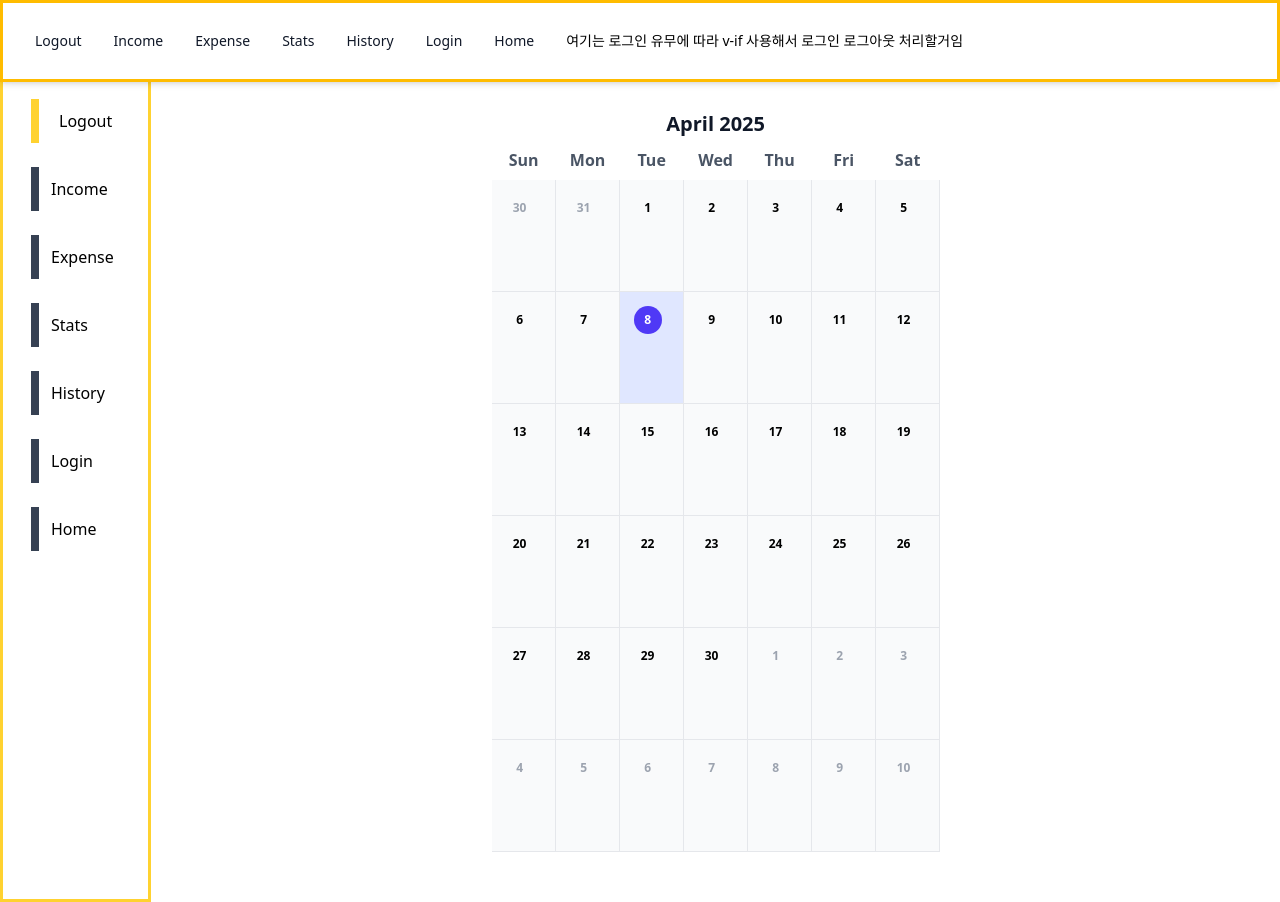
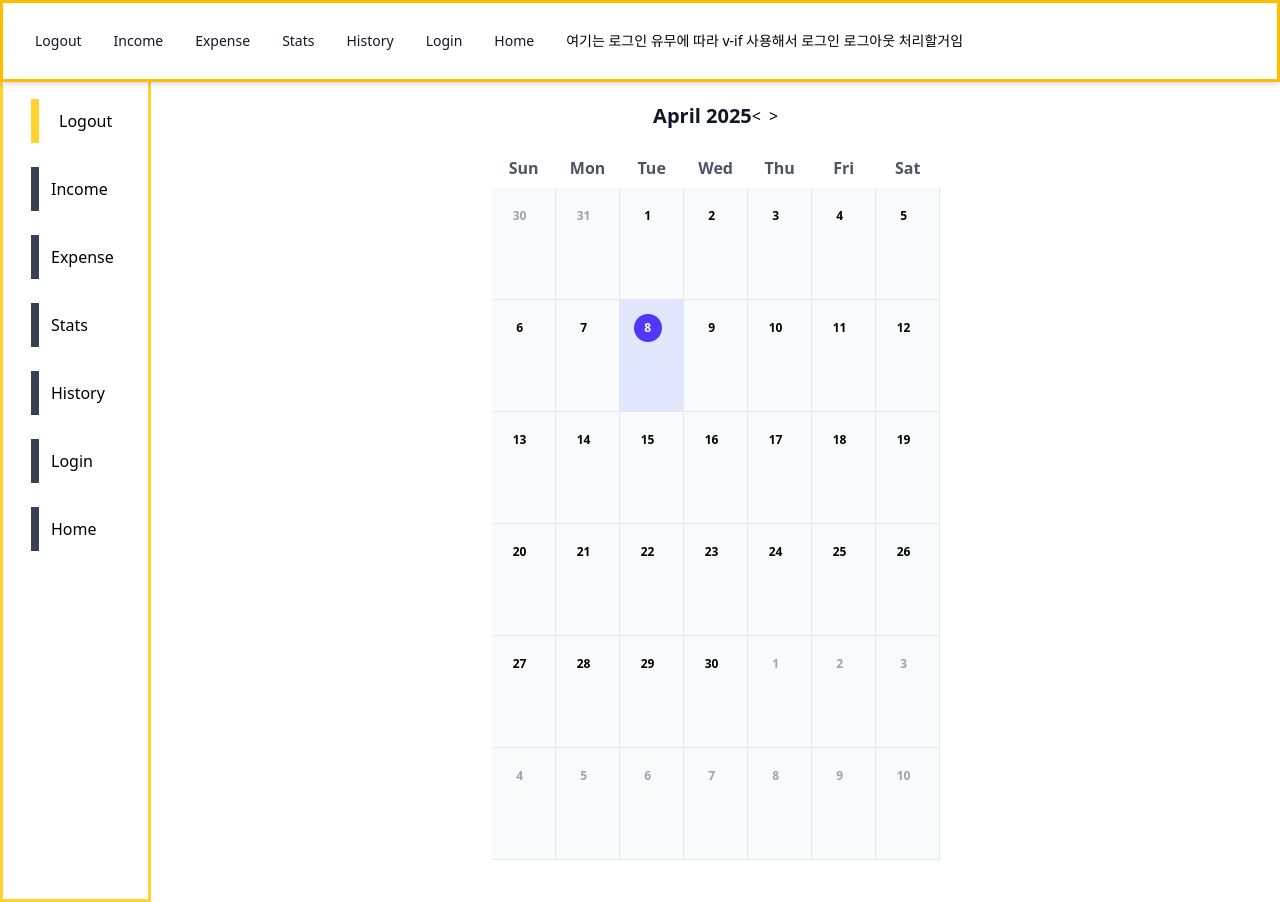
Before and after one commit to khyej/KBee, a Vue app in the folder kbee-vue/: page / in a window 1280 px wide. Built offline with nearby package versions, Linux system fonts and the light colour scheme.

Commit message:
Hi I am calendar

```diff
--- a/kbee-vue/src/components/Calendar.vue
+++ b/kbee-vue/src/components/Calendar.vue
@@ -1,20 +1,33 @@
 <template>
+  <div class="flex items-center justify-between mb-4">
+    <div>
+      <h2 v-if="selectedDate" class="text-xl font-semibold">
+        Selected Date: {{ formattedSelectedDate }}
+      </h2>
       <h5 class="text-xl leading-8 font-semibold text-gray-900">
         {{ currentMonth }} {{ currentYear }}
       </h5>
+    </div>
+    <div>
+      <button @click="goToPreviousMonth" class="mr-2">&lt;</button>
+      <button @click="goToNextMonth">&gt;</button>
+    </div>
+  </div>
   <div class="w-full max-w-md mx-auto">
     <div class="grid grid-cols-7 text-center font-semibold text-gray-600">
       <div v-for="day in daysOfWeek" :key="day" class="p-2">{{ day }}</div>
     </div>
     <div class="grid grid-cols-7 divide-gray-200">
-      <div
+      <button
         v-for="date in calendarDays"
         :key="date.id"
-        class="p-3.5 bg-gray-50 xl:aspect-auto lg:h-28 border-b border-r border-gray-200 flex justify-between flex-col max-lg:items-center min-h-[70px] transition-all duration-300 hover:bg-gray-100"
+        class="p-3.5 bg-gray-50 xl:aspect-auto lg:h-28 border-b border-r border-gray-200 flex justify-between flex-col max-lg:items-center min-h-[70px] transition-all duration-300 hover:bg-gray-100 focus:outline-none"
         :class="{
           'text-gray-400': date.outside,
           'bg-indigo-100': date.isToday,
+          'bg-yellow-200': isSelected(date),
         }"
+        @click="selectDate(date)"
       >
         <span
           class="text-xs font-semibold flex items-center justify-center w-7 h-7 rounded-full"
@@ -22,7 +35,7 @@
         >
           {{ date.day }}
         </span>
-      </div>
+      </button>
     </div>
   </div>
 </template>
@@ -31,10 +44,12 @@
 import { ref, computed } from 'vue';
 
 const daysOfWeek = ['Sun', 'Mon', 'Tue', 'Wed', 'Thu', 'Fri', 'Sat'];
-const now = new Date();
-const year = now.getFullYear();
-const month = now.getMonth();
-const today = now.getDate();
+const currentDate = ref(new Date()); // Use ref for reactivity
+const selectedDate = ref(null);
+
+const year = computed(() => currentDate.value.getFullYear());
+const month = computed(() => currentDate.value.getMonth());
+const today = computed(() => new Date().getDate());
 
 // Define currentMonth and currentYear here
 const monthNames = [
@@ -51,46 +66,102 @@ const monthNames = [
   'November',
   'December',
 ];
-const currentMonth = computed(() => monthNames[month]);
-const currentYear = computed(() => year);
+const currentMonth = computed(() => monthNames[month.value]);
+const currentYear = computed(() => year.value);
 
 const getDaysInMonth = (year, month) => new Date(year, month + 1, 0).getDate();
 const getFirstDayOfMonth = (year, month) => new Date(year, month, 1).getDay();
 
-const daysInCurrentMonth = getDaysInMonth(year, month);
-const firstDay = getFirstDayOfMonth(year, month);
-const daysInPrevMonth = getDaysInMonth(year, month - 1);
+const daysInCurrentMonth = computed(() =>
+  getDaysInMonth(year.value, month.value)
+);
+const firstDay = computed(() => getFirstDayOfMonth(year.value, month.value));
+const daysInPrevMonth = computed(() =>
+  getDaysInMonth(year.value, month.value - 1)
+);
 
-const prevMonthDays = Array.from({ length: firstDay }, (_, i) => ({
+const prevMonthDays = computed(() =>
+  Array.from({ length: firstDay.value }, (_, i) => ({
     id: `prev-${i}`,
-  day: daysInPrevMonth - firstDay + i + 1,
+    day: daysInPrevMonth.value - firstDay.value + i + 1,
     outside: true,
     isToday: false,
-}));
+  }))
+);
 
-const currentMonthDays = Array.from({ length: daysInCurrentMonth }, (_, i) => {
+const currentMonthDays = computed(() =>
+  Array.from({ length: daysInCurrentMonth.value }, (_, i) => {
     const day = i + 1;
     return {
       id: `current-${day}`,
       day,
       outside: false,
-    isToday: day === today,
+      isToday:
+        year.value === new Date().getFullYear() &&
+        month.value === new Date().getMonth() &&
+        day === today.value,
     };
-});
+  })
+);
 
-const totalDays = prevMonthDays.length + currentMonthDays.length;
-const nextMonthDays = Array.from({ length: 42 - totalDays }, (_, i) => ({
+const totalDays = computed(
+  () => prevMonthDays.value.length + currentMonthDays.value.length
+);
+const nextMonthDays = computed(() =>
+  Array.from({ length: 42 - totalDays.value }, (_, i) => ({
     id: `next-${i}`,
     day: i + 1,
     outside: true,
     isToday: false,
-}));
+  }))
+);
 
 const calendarDays = computed(() => [
-  ...prevMonthDays,
-  ...currentMonthDays,
-  ...nextMonthDays,
+  ...prevMonthDays.value,
+  ...currentMonthDays.value,
+  ...nextMonthDays.value,
 ]);
+
+// Function to go to the previous month
+const goToPreviousMonth = () => {
+  currentDate.value = new Date(
+    currentDate.value.getFullYear(),
+    currentDate.value.getMonth() - 1,
+    1
+  );
+};
+
+// Function to go to the next month
+const goToNextMonth = () => {
+  currentDate.value = new Date(
+    currentDate.value.getFullYear(),
+    currentDate.value.getMonth() + 1,
+    1
+  );
+};
+const selectDate = (date) => {
+  if (!date.outside) {
+    if (selectedDate.value?.id === date.id) {
+      selectedDate.value = null;
+    } else {
+      selectedDate.value = date;
+    }
+  }
+};
+
+const isSelected = (date) => {
+  return selectedDate.value?.id === date.id;
+};
+
+const formattedSelectedDate = computed(() => {
+  if (selectedDate.value) {
+    const selectedYear = year.value;
+    const selectedMonth = month.value;
+    const selectedDay = selectedDate.value.day;
+    return `${monthNames[selectedMonth]} ${selectedDay}, ${selectedYear}`;
+  }
+  return '';
+});
 </script>
 
 <style scoped>
```
Lines whose indentation alone changed are shown as unchanged.
